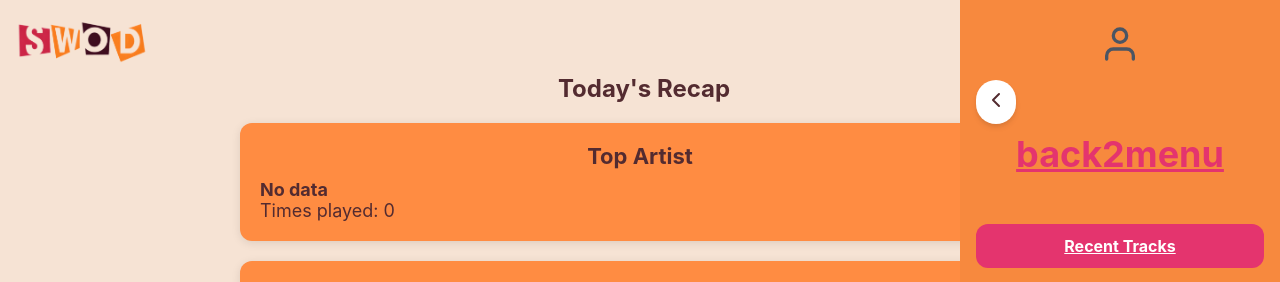
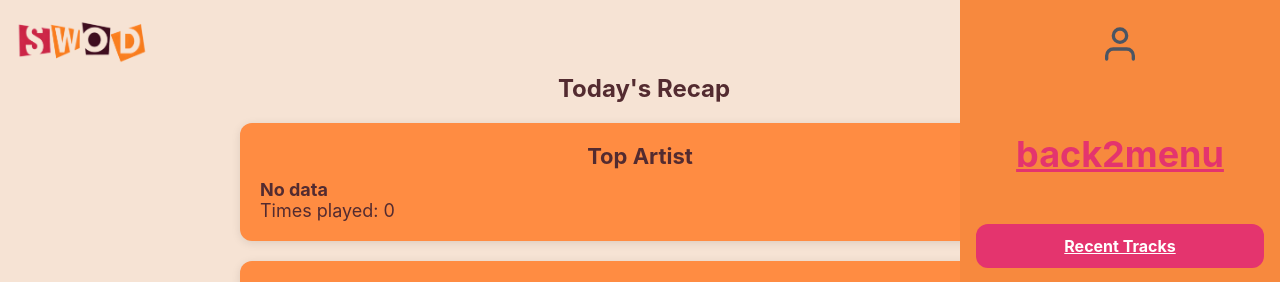
Before and after one commit to KamilesVersion/SWOD, a Flask app: page /todays_recap in a window 1280 px wide. Shown: the top 282 px of the page. Run offline with Flask 3, Linux system fonts and the light colour scheme; the visitor is signed in with stand-in values (Sample User, id 1); data that the repository does not hold is empty; parts of the project's set-up code (start-up, migrations or seed data) failed here and were passed over.

Commit message:
deleted collapse button from recaps

```diff
--- a/SWOD/SWOD/templates/todays_recap.html
+++ b/SWOD/SWOD/templates/todays_recap.html
@@ -32,11 +32,11 @@
                     </a>
                 </div>
 
-                <div class="collapse-button">
+                <!--<div class="collapse-button">
                     <svg xmlns="http://www.w3.org/2000/svg" width="24" height="24" viewBox="0 0 24 24" fill="none" stroke="currentColor" stroke-width="2" stroke-linecap="round" stroke-linejoin="round">
                         <path d="m15 18-6-6 6-6"></path>
                     </svg>
-                </div>
+                </div>-->
 
                 <div class="menu-content">
                     <div class="menu-header">
@@ -97,10 +97,10 @@
 
     </div>
 
-    <script>
+    <!--<script>
         document.querySelector(".collapse-button").addEventListener("click", () => {
             document.getElementById("sideMenu").classList.toggle("collapsed");
         });
-    </script>
+    </script>-->
 </body>
 </html>
```
Also changed, not shown: SWOD/SWOD/templates/last_week.html (+4 -4 lines), SWOD/SWOD/templates/yesterday_recap.html (+4 -4 lines).
